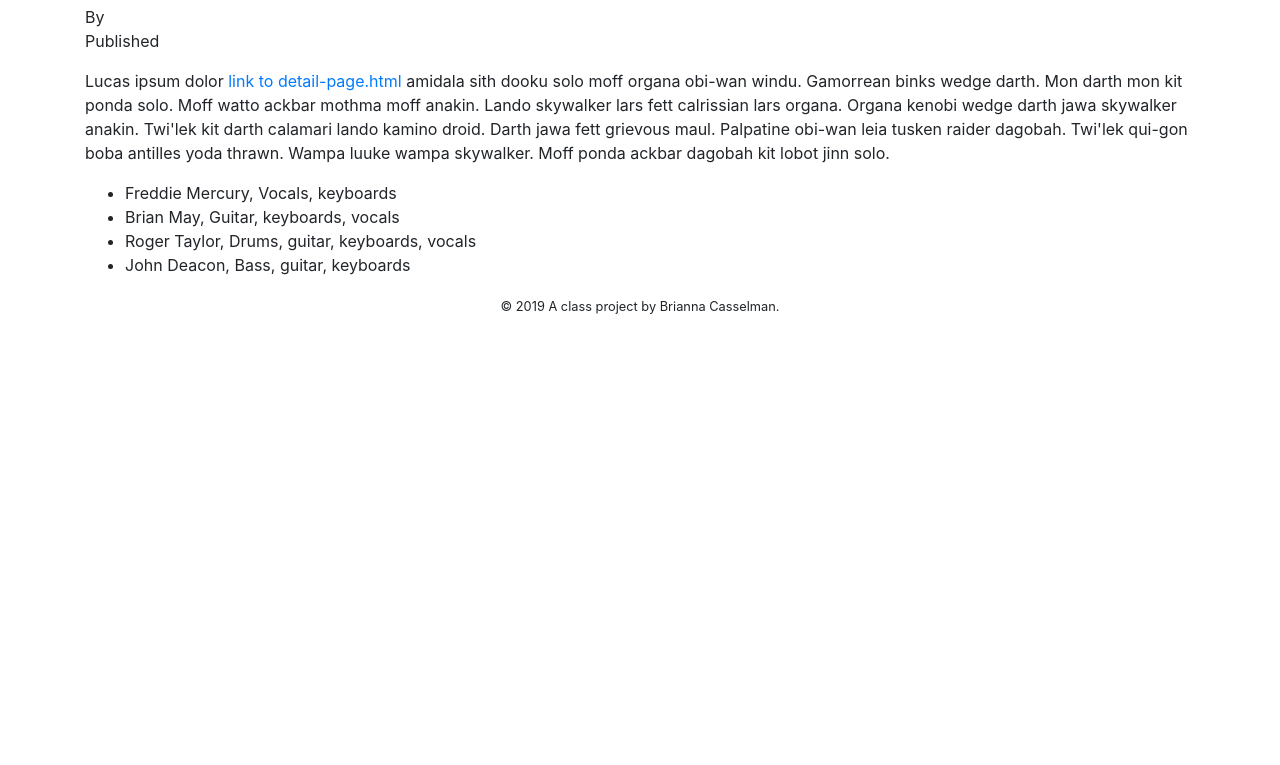
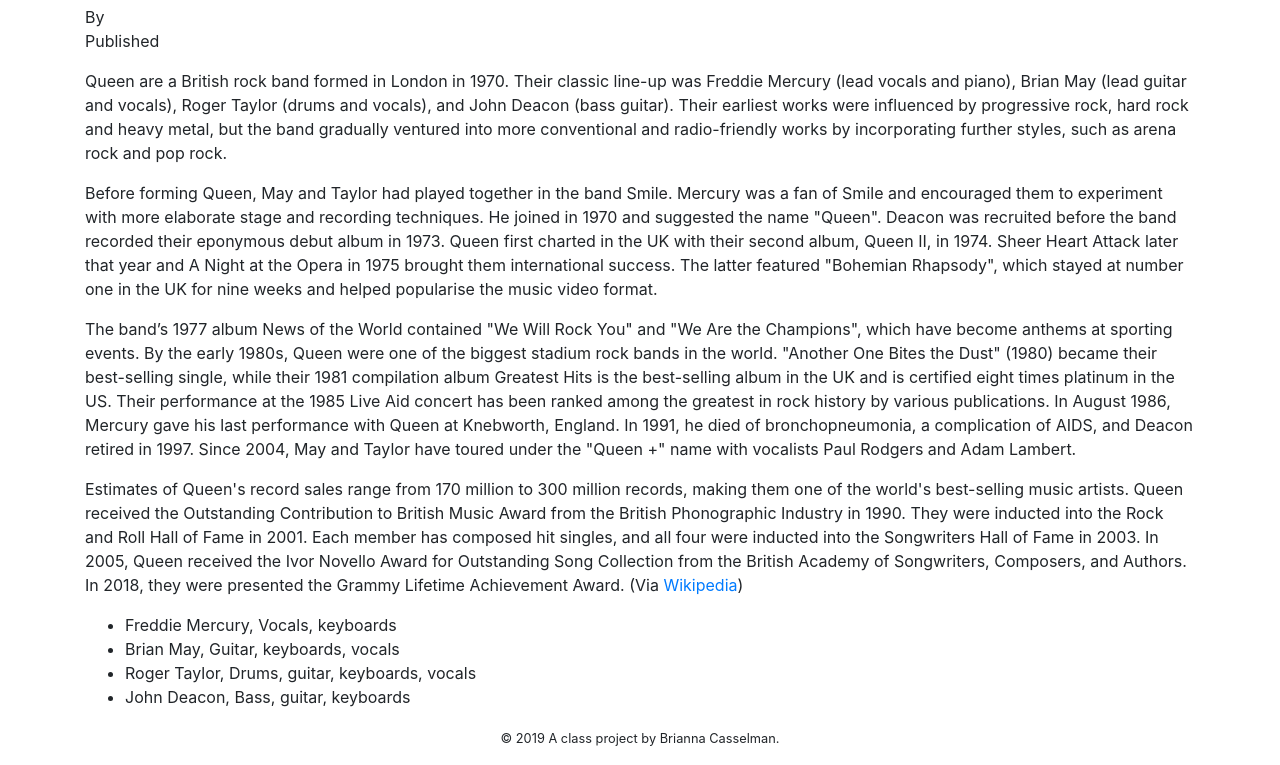
Before and after one commit to BriannaCasselman/brianna-final-project, a website: page src/njk/index.njk in a window 1280 px wide. Shown: the part 127-892 px from the top of the page. Before the commit the page ends 800 px from the top, so only its background shows below. Drawn offline with nearby package versions, Linux system fonts and the light colour scheme; files that its build step writes are made by us from their sources; files whose address does not match are found by name.

Commit message:
adding link

```diff
--- a/src/njk/index.njk
+++ b/src/njk/index.njk
@@ -17,7 +17,16 @@
   <div class="row">
     <div class="col">
       <p>
-        Lucas ipsum dolor <a href="detail-page.html">link to detail-page.html</a> amidala sith dooku solo moff organa obi-wan windu. Gamorrean binks wedge darth. Mon darth mon kit ponda solo. Moff watto ackbar mothma moff anakin. Lando skywalker lars fett calrissian lars organa. Organa kenobi wedge darth jawa skywalker anakin. Twi'lek kit darth calamari lando kamino droid. Darth jawa fett grievous maul. Palpatine obi-wan leia tusken raider dagobah. Twi'lek qui-gon boba antilles yoda thrawn. Wampa luuke wampa skywalker. Moff ponda ackbar dagobah kit lobot jinn solo.
+        Queen are a British rock band formed in London in 1970. Their classic line-up was Freddie Mercury (lead vocals and piano), Brian May (lead guitar and vocals), Roger Taylor (drums and vocals), and John Deacon (bass guitar). Their earliest works were influenced by progressive rock, hard rock and heavy metal, but the band gradually ventured into more conventional and radio-friendly works by incorporating further styles, such as arena rock and pop rock.
+      </p>
+      <p>
+        Before forming Queen, May and Taylor had played together in the band Smile. Mercury was a fan of Smile and encouraged them to experiment with more elaborate stage and recording techniques. He joined in 1970 and suggested the name "Queen". Deacon was recruited before the band recorded their eponymous debut album in 1973. Queen first charted in the UK with their second album, Queen II, in 1974. Sheer Heart Attack later that year and A Night at the Opera in 1975 brought them international success. The latter featured "Bohemian Rhapsody", which stayed at number one in the UK for nine weeks and helped popularise the music video format.
+      </p>
+      <p>
+        The band’s 1977 album News of the World contained "We Will Rock You" and "We Are the Champions", which have become anthems at sporting events. By the early 1980s, Queen were one of the biggest stadium rock bands in the world. "Another One Bites the Dust" (1980) became their best-selling single, while their 1981 compilation album Greatest Hits is the best-selling album in the UK and is certified eight times platinum in the US. Their performance at the 1985 Live Aid concert has been ranked among the greatest in rock history by various publications. In August 1986, Mercury gave his last performance with Queen at Knebworth, England. In 1991, he died of bronchopneumonia, a complication of AIDS, and Deacon retired in 1997. Since 2004, May and Taylor have toured under the "Queen +" name with vocalists Paul Rodgers and Adam Lambert.
+      </p>
+      <p>
+        Estimates of Queen's record sales range from 170 million to 300 million records, making them one of the world's best-selling music artists. Queen received the Outstanding Contribution to British Music Award from the British Phonographic Industry in 1990. They were inducted into the Rock and Roll Hall of Fame in 2001. Each member has composed hit singles, and all four were inducted into the Songwriters Hall of Fame in 2003. In 2005, Queen received the Ivor Novello Award for Outstanding Song Collection from the British Academy of Songwriters, Composers, and Authors. In 2018, they were presented the Grammy Lifetime Achievement Award. (Via <a href="https://en.wikipedia.org/wiki/Queen_(band)">Wikipedia</a>)
       </p>
       <ul>
         {% for member in data.members %}
```
Also changed, not shown: docs/index.html.
